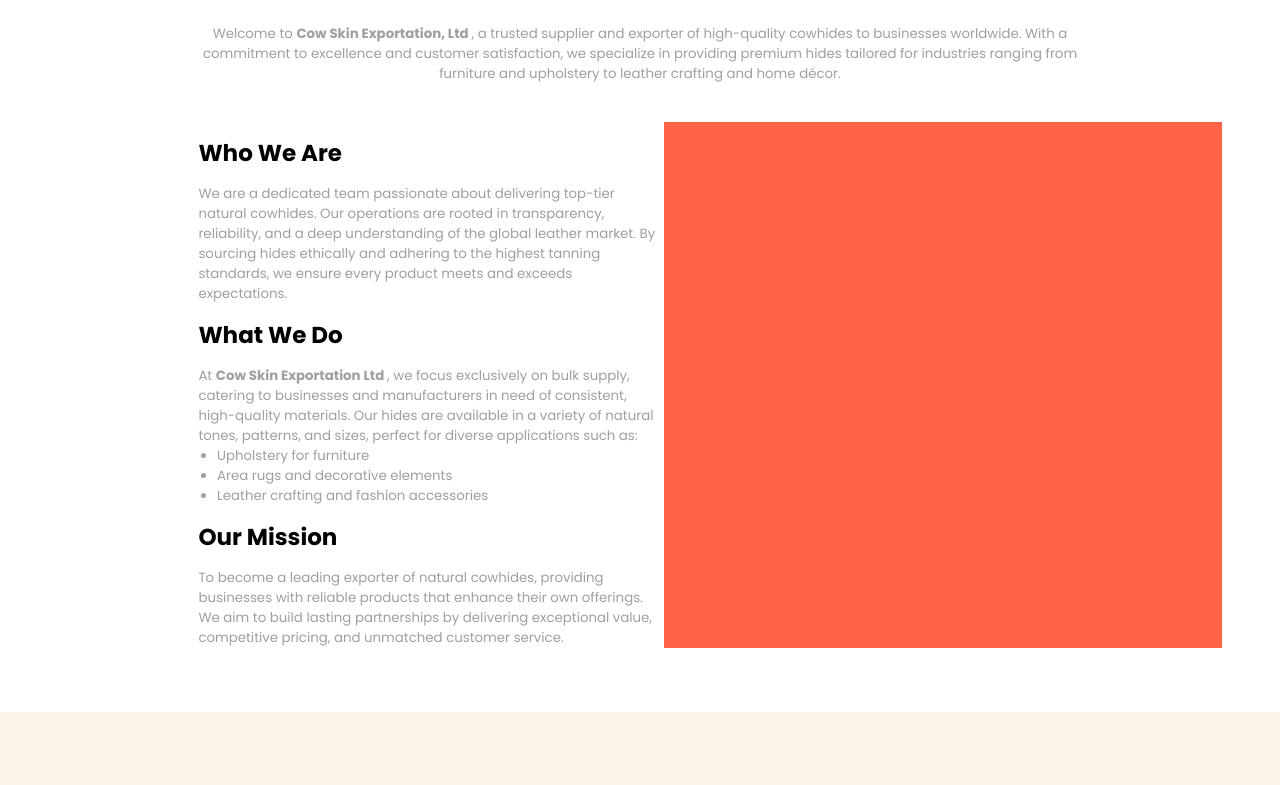
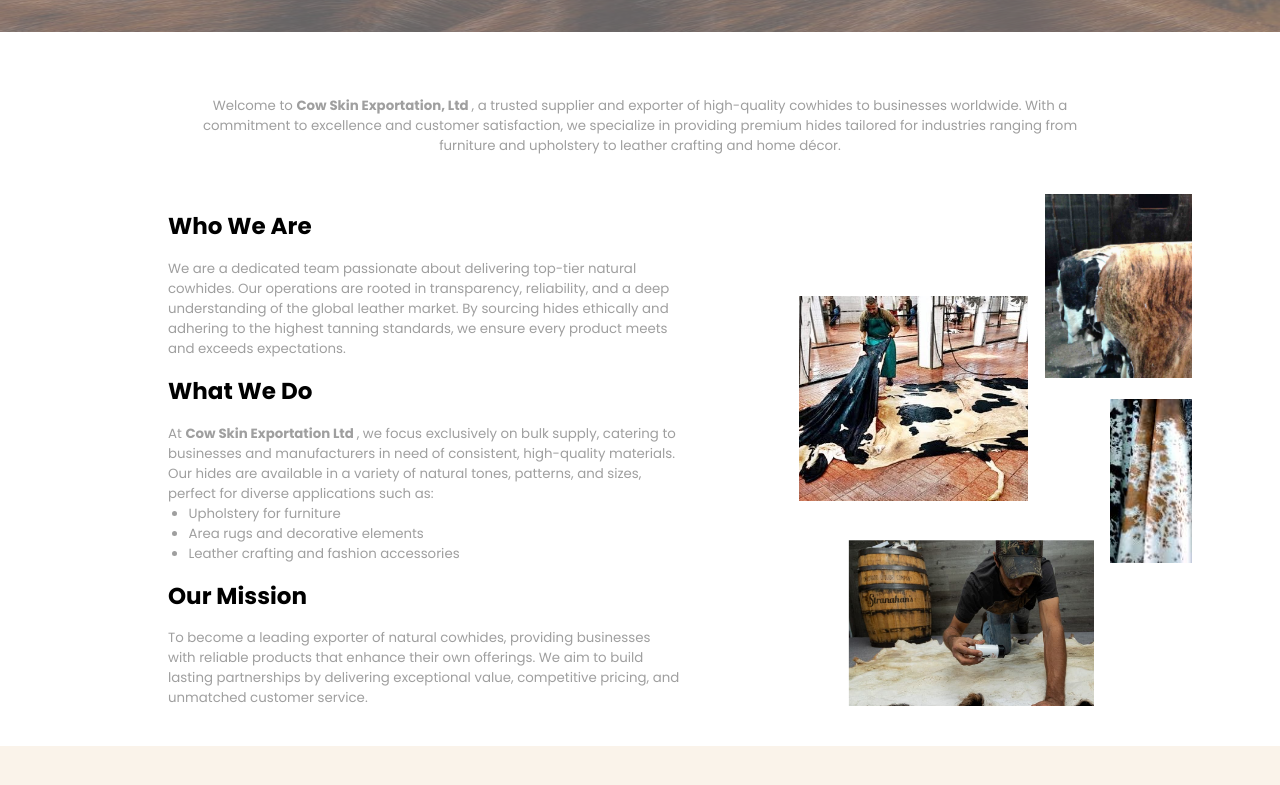
Before and after one commit to DEGEN101/cow-hide-exportation-website, a React (Create React App) app: page / in a window 1280 px wide. Shown: the part 320-1105 px from the top of the page. Built offline with nearby package versions, Linux system fonts and the light colour scheme.

Commit message:
Completed image gallary for page

```diff
--- a/src/Pages/AboutUsPage/AboutUsPage.css
+++ b/src/Pages/AboutUsPage/AboutUsPage.css
@@ -1,6 +1,6 @@
 
 .aboutUs-page-center-container {
-    margin: 0 0 5% 0;
+    margin: 0 0 5vh 0;
     display: flex;
     flex-direction: column;
 
@@ -19,10 +19,13 @@
 }
 
 .aboutUs-content-section {
-    margin-left: 11%;
+    margin-left: 10vh;
     width: 80vw;
+    height: 40vw;
+
     display: flex;
     flex-direction: row;
+    justify-content: space-between;
 }
 
 .aboutUs-content-section .information-section-container {
@@ -38,7 +41,43 @@
 }
 
 .aboutUs-content-section .image-gallary {
-    width: 60%;
+    width: 40%;
+    height: 100%;
+    display: grid;
+    grid-template-rows: repeat(25, 1fr);
+    grid-template-columns: repeat(25, 1fr);
+}
 
-    background-color: tomato;
+.aboutUs-content-section .image-gallary section {
+    overflow: hidden;
 }
+
+.aboutUs-content-section .image-gallary img {
+    height: 100%;
+
+    align-self: center;
+}
+
+.aboutUs-content-section .image-gallary .img-1 {
+    grid-area: 1 / 17/ 10/ -1;
+}
+
+.aboutUs-content-section .image-gallary .img-2 {
+    grid-area: 6 / 2/ 16/ 16;
+}
+
+.aboutUs-content-section .image-gallary .img-2 img {
+    transform: scale(1.4);
+}
+
+.aboutUs-content-section .image-gallary .img-3 {
+    grid-area: 11 / 21/ 19/ -1;
+}
+
+.aboutUs-content-section .image-gallary .img-4 {
+    grid-area: 17 / 5/ -1/ 20;
+}
+
+.aboutUs-content-section .image-gallary .img-4  img{
+    transform: scale(1.1) translateX(10pt) translateY(25px);
+}
--- a/src/Pages/AboutUsPage/AboutUsPage.jsx
+++ b/src/Pages/AboutUsPage/AboutUsPage.jsx
@@ -1,3 +1,4 @@
+import Header from "../../Components/Header/Header";
 import TitleCard from "../../Components/TitleCard/TitleCard";
 import Footer from "../../Components/Footer/Footer";
 import Text from "../../Components/Text/Text";
@@ -6,10 +7,15 @@ import BrandPanel from "../../Components/BrandPanel/BrandPanel";
 
 import "./AboutUsPage.css";
 
+import imageA1 from "../../Assets/Images/UI/Icons/OG_Icons/A1.jpg";
+import imageA3 from "../../Assets/Images/UI/Icons/OG_Icons/A3.jpg";
+import imageI3 from "../../Assets/Images/UI/Icons/OG_Icons/i3.jpeg";
+import imageA5 from "../../Assets/Images/UI/Icons/OG_Icons/A5.jpg";
 
 const AboutUsPage = () => {
     return (
     <>
+        <Header/>
         <TitleCard title="About Us" subtitle="About"/>
 
         <section className="aboutUs-page-center-container">
@@ -42,9 +48,20 @@ const AboutUsPage = () => {
                     To become a leading exporter of natural cowhides, providing businesses with reliable products that enhance their own offerings. We aim to build lasting partnerships by delivering exceptional value, competitive pricing, and unmatched customer service.
                     </Text>
                 </section>
-                <section className="image-gallary">
-
-                </section>
+                <article className="image-gallary">
+                    <section className="item img-1">
+                        <img src={imageA5} alt="cow hide"/>
+                    </section>
+                    <section className="item img-2">
+                        <img src={imageA1} alt="cow hide"/>
+                    </section>
+                    <section className="item img-3">
+                        <img src={imageI3} alt="cow hide"/>
+                    </section>
+                    <section className="item img-4">
+                        <img src={imageA3} alt="cow hide"/>
+                    </section>
+                </article>
             </section>
         </section>
 
--- a/src/index.css
+++ b/src/index.css
@@ -2,6 +2,7 @@
 @import url('https://fonts.googleapis.com/css2?family=Montserrat:wght@100;200;300;400;500;600;700;800;900&display=swap');
 
 *{
+  box-sizing: border-box;
   margin: 0;
   padding: 0;
   font-family: "Poppins", sans-serif ;
```
